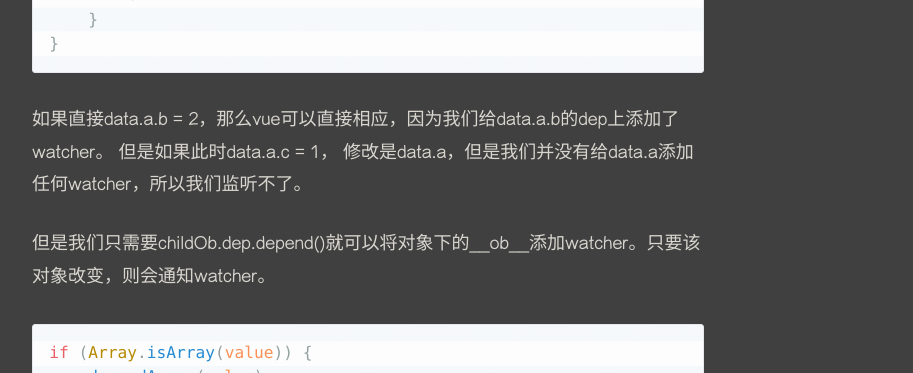
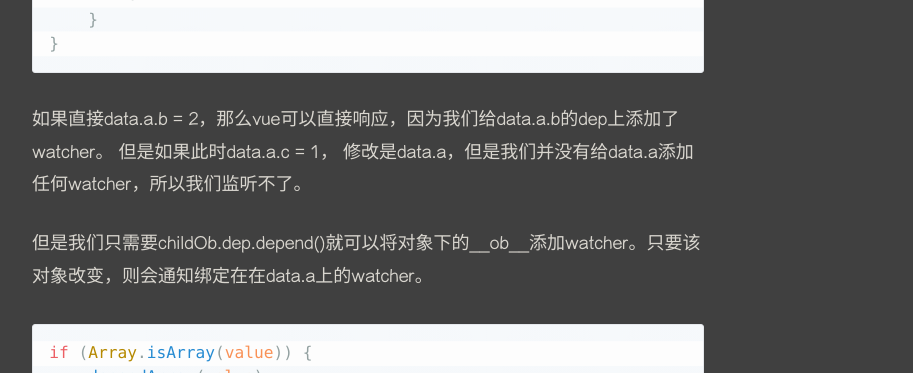
Before and after one commit to Yhspehy/Yhspehy.github.io, a Jekyll site: the page built from _posts/tech/2018-9-6-VueStudy.md, in a window 1280 px wide. Shown: the part 3051-3424 px from the top of the page, without its empty margins (272-1185 px from the left). Built offline with Jekyll 4.4.1, drawn with Linux system fonts in a browser that asks for light colours; comment, search, counter and statistics services are not loaded.

Commit message:
fix: some words in vueStudy

````diff
--- a/_posts/tech/2018-9-6-VueStudy.md
+++ b/_posts/tech/2018-9-6-VueStudy.md
@@ -96,10 +96,10 @@
     }
 }
 ```
-如果直接data.a.b = 2，那么vue可以直接相应，因为我们给data.a.b的dep上添加了watcher。
+如果直接data.a.b = 2，那么vue可以直接响应，因为我们给data.a.b的dep上添加了watcher。
 但是如果此时data.a.c = 1， 修改是data.a，但是我们并没有给data.a添加任何watcher，所以我们监听不了。
 
-但是我们只需要childOb.dep.depend()就可以将对象下的__ob__添加watcher。只要该对象改变，则会通知watcher。
+但是我们只需要childOb.dep.depend()就可以将对象下的__ob__添加watcher。只要该对象改变，则会通知绑定在在data.a上的watcher。
 
 ```js
 if (Array.isArray(value)) {
@@ -165,14 +165,20 @@
 
 ## initProps
 
-在initProps中的toggleObserving的理解：因为props传递给子组件的是父组件的值，所以如果传递的是一个数组或者对象，则这个值本身就是响应式数据，并且它的__ob__包含了父组件和子组件的renderWatcher。而具体所应用的属性的dep则包含真正应用这个数据的renderWatcher，因为当子组件的renderWatcher执行的时候，会调用相应props对象的属性值，并且将子组件的renderWatcher添加到subs里。所以这里不需要重复observe childOb。而defineReactive本身是因为当本身值改变的时候可以触发子组件的rederWatcher。比如`w:{a: 1}`上要添加属性c的时候，如果没有子组件的将renderWatcher添加进w.__ob__的dep.subs就不会触发更新了。
+在initProps中的toggleObserving的理解：因为props传递给子组件的是父组件的值，所以如果传递的是一个数组或者对象，则这个值本身就是响应式数据，并且它的__ob__包含了父组件的renderWatcher。而具体所应用的属性的dep则包含真正应用这个数据的renderWatcher，因为当子组件的renderWatcher执行的时候，会调用相应props对象的属性值，并且将子组件的renderWatcher添加到subs里。
+所以这里不需要重复observe childOb。而defineReactive本身是因为可以将当前的renderWatcher添加到它的__ob__中，所以这个时候props[key].__ob__的subs就包含了子组件和父组件的renderWatcher。当本身值改变的时候可以触发子组件的rederWatcher。比如`w:{a: 1}`上要添加属性c的时候，如果没有子组件的将renderWatcher添加进w.__ob__的dep.subs就不会触发更新了。
+
+
+可以试试将initProps中defineReactive注释掉，改成`props[key] = value`。你就会发现他不会自定更新了，因为没有触发子组件的renderWatcher。
+
 
 理解对象的__ob__和每个属性独自的dep很重要！！！
+
 
 比如：
 ```js
 // 父组件
-<ax :w="w"></ax>
+<child :w="w"></child>
 
 data => {
     w : {a: 1}
@@ -185,7 +191,7 @@
 
 // 最终w的__ob__
 w: {
-    __ob__: ...  // dep.subs里包含了父组件和子组件的renderWatcher
+    __ob__: ...  // dep.subs里包含了父组件和子组件的renderWatcher，子组件的renderWatcher在initProps中defineReactive的时候添加。
     a: 1    // a元素单独的dep.subs里包含了子组件的renderWatcher，只包含应用a属性的组件renderWatcher
 }
 ```
````
Also changed, not shown: _posts/tech/2018-6-21-http summary.md (renamed from _posts/tech/2018-6-21-html summary.md).
